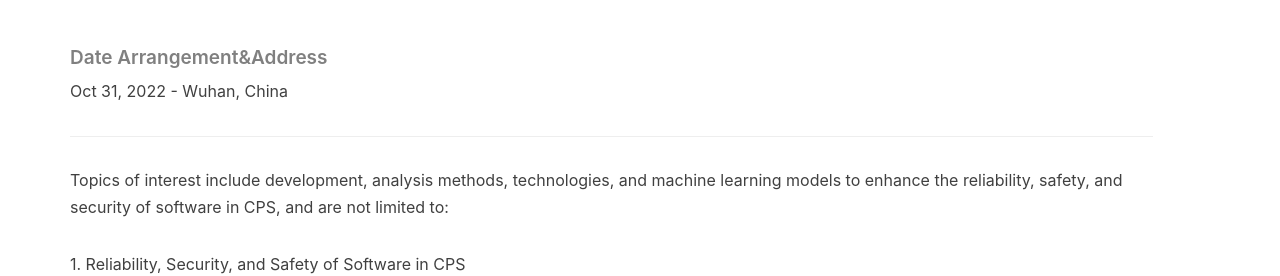
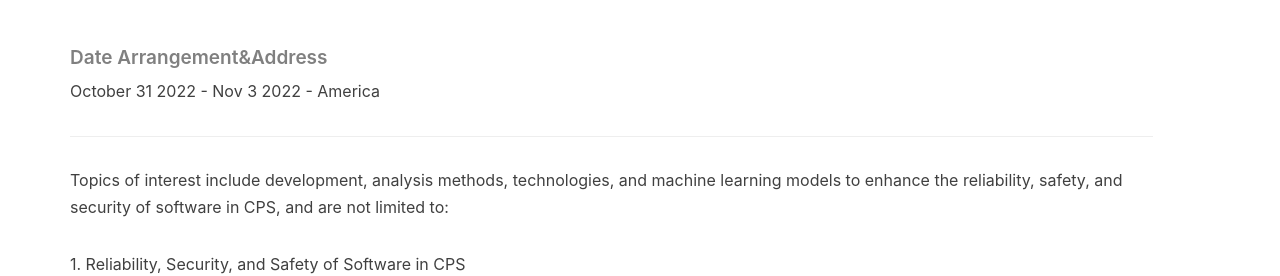
Before and after one commit to junwzhou/SSSML2022, a Jekyll site: the page built from index.html, in a window 1280 px wide. Shown: the part 458-734 px from the top of the page. Built offline with Jekyll 4.4.1, drawn with Linux system fonts in a browser that asks for light colours; nearby versions of some CDN libraries; comment, search, counter and statistics services are not loaded.

Commit message:
index update

```diff
--- a/index.html
+++ b/index.html
@@ -7,7 +7,7 @@ description: "Safety and Security of Software Using Machine Learning in Cyber-ph
 <div class="zh post-container">
 
     <h5>Date Arrangement&Address</h5>
-    <p>Oct 31, 2022 - Wuhan, China</p>
+    <p>October 31 2022 - Nov 3 2022  - America</p>
     <hr/>
 
     <p>Topics of interest include development, analysis methods, technologies, and machine learning models to enhance the reliability, safety, and security of software in CPS, and are not limited to:</p>
```
